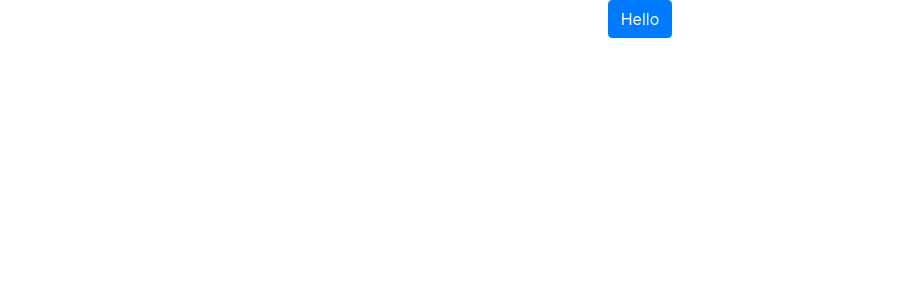
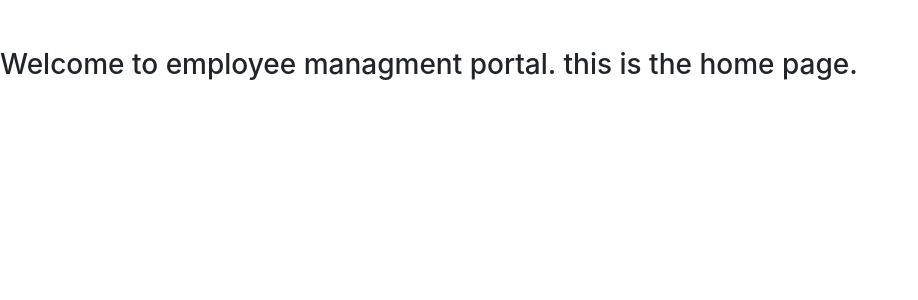
Before and after one commit to kamzon/Fullstack-employeeAPP, a React (Create React App) app: page / in a window 1280 px wide. Shown: the top 300 px of the page, without its empty margins (0-918 px from the left). Built offline with nearby package versions, Linux system fonts and the light colour scheme.

Commit message:
Home, Department, Employee component

```diff
--- a/package.json
+++ b/package.json
@@ -10,6 +10,7 @@
     "react": "^17.0.1",
     "react-bootstrap": "^1.5.0",
     "react-dom": "^17.0.1",
+    "react-router-dom": "^5.2.0",
     "react-scripts": "4.0.3",
     "web-vitals": "^1.1.0"
   },
--- a/src/App.js
+++ b/src/App.js
@@ -3,11 +3,23 @@ import './App.css';
 
 import Button from 'react-bootstrap/Button'
 
+import { Home } from "./components/Home";
+import { Department } from "./components/Department";
+import { Employee } from "./components/Employee";
+
+import { BrowserRouter, Route, Switch, Swoitch } from "react-router-dom";
+
 function App() {
   return (
+    <BrowserRouter>
     <div className="App">
-      <Button variant= "primary"> Hello </Button>
+      <Switch>
+        <Route path= '/' component={Home} exact />
+        <Route path='/Department' component={Department} />
+        <Route path='/Employee' component={Employee}/>
+      </Switch>
     </div>
+    </BrowserRouter>
   );
 }
 
--- /dev/null
+++ b/src/components/Department.js
@@ -0,0 +1,16 @@
+import react,{Component} from 'react';
+
+
+
+export class Department extends Component{
+
+    render(){
+        return(
+            <div className = "mt-5 d-flex justify-content-left">
+                <h3>
+                    this is the Department page.
+                </h3>
+            </div>
+        )
+    }
+}
--- /dev/null
+++ b/src/components/Employee.js
@@ -0,0 +1,16 @@
+import react,{Component} from 'react';
+
+
+
+export class Employee extends Component{
+
+    render(){
+        return(
+            <div className = "mt-5 d-flex justify-content-left">
+                <h3>
+                    this is the Employee page.
+                </h3>
+            </div>
+        )
+    }
+}
--- /dev/null
+++ b/src/components/Home.js
@@ -0,0 +1,16 @@
+import react,{Component} from 'react';
+
+
+
+export class Home extends Component{
+
+    render(){
+        return(
+            <div className = "mt-5 d-flex justify-content-left">
+                <h3>
+                    Welcome to employee managment portal. this is the home page.
+                </h3>
+            </div>
+        )
+    }
+}
```
Also changed, not shown: 1 other file (tests, documents, lock files or other folders).
